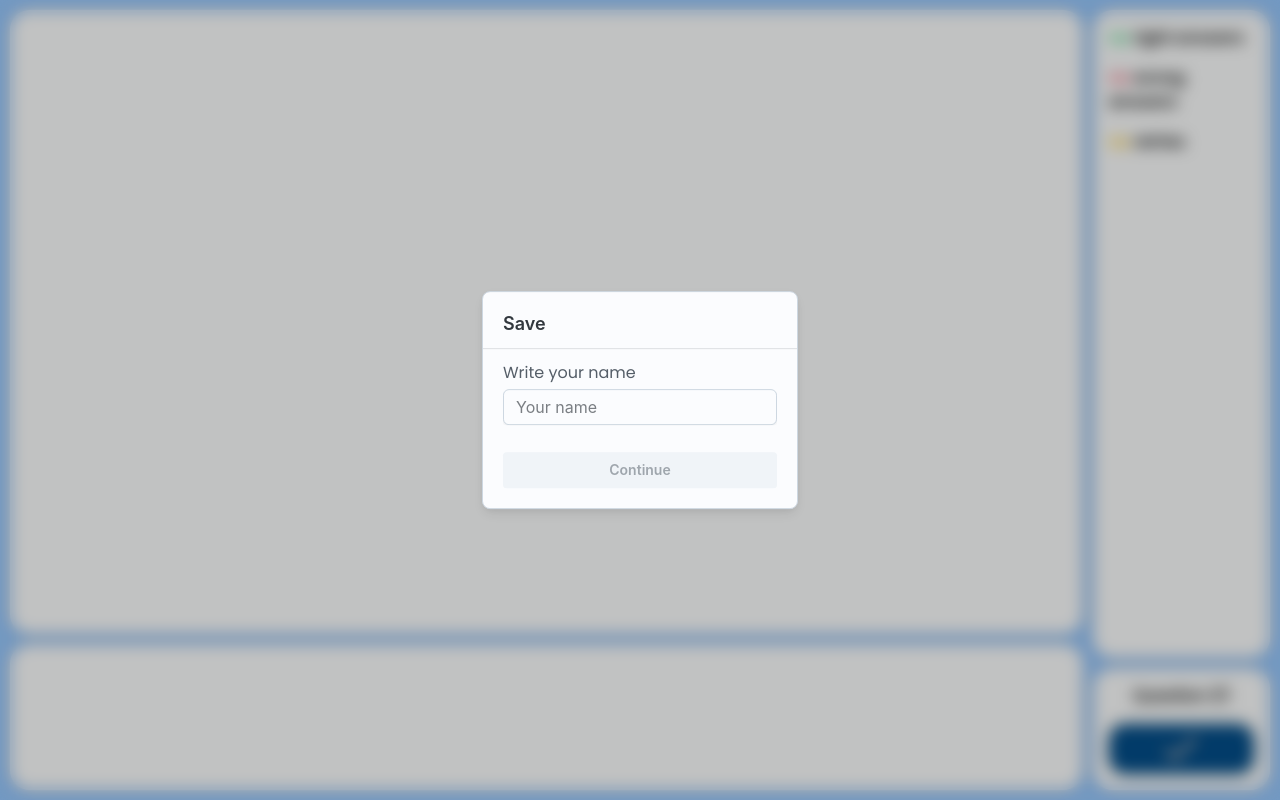
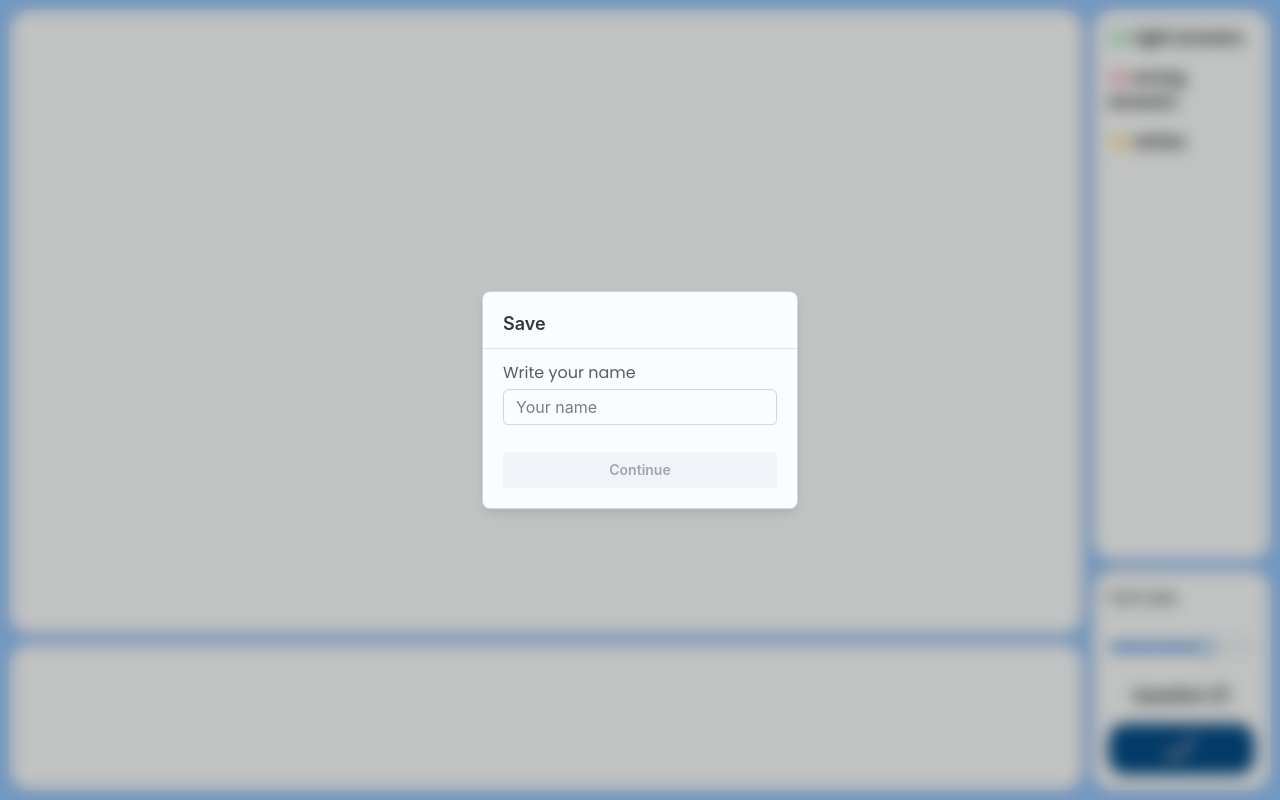
Before and after one commit to Karo8870/Sentensi, a Next.js app: page /play in a window 1280 px wide. Built offline with nearby package versions, Linux system fonts and the light colour scheme.

Commit message:
Added font size modifier on play mode

```diff
--- a/src/app/play/components/PlayContext.tsx
+++ b/src/app/play/components/PlayContext.tsx
@@ -33,6 +33,8 @@ interface PlayContextModel {
 	setWrong: Dispatch<SetStateAction<number>>;
 	retries: number;
 	setRetries: Dispatch<SetStateAction<number>>;
+	fontSize: number;
+	setFontSize: Dispatch<SetStateAction<number>>;
 
 	nextQuestion(): void;
 
@@ -63,6 +65,8 @@ export const PlayContextProvider = ({ children }: { children: ReactNode }) => {
 	const [right, setRight] = useState<number>(0);
 	const [wrong, setWrong] = useState<number>(0);
 	const [retries, setRetries] = useState<number>(0);
+
+	const [fontSize, setFontSize] = useState<number>(3);
 
 	const general = generalRef.current;
 
@@ -190,7 +194,9 @@ export const PlayContextProvider = ({ children }: { children: ReactNode }) => {
 				nextQuestion,
 				repeatQuestion,
 				answerQuestion,
-				beginRememberAndWrite
+				beginRememberAndWrite,
+				fontSize,
+				setFontSize
 			}}
 		>
 			{children}
--- a/src/app/play/components/PlayTextBox.tsx
+++ b/src/app/play/components/PlayTextBox.tsx
@@ -3,8 +3,15 @@ import { TextMakerTextBoxModel } from '@/components/TextMakerTextBoxModel';
 import { PlayContext } from '@/app/play/components/PlayContext';
 
 const TextMakerTextBox = () => {
-	const { selected, setSelected, updater, setUpdater, status, generalRef } =
-		useContext(PlayContext)!;
+	const {
+		selected,
+		setSelected,
+		updater,
+		setUpdater,
+		status,
+		generalRef,
+		fontSize
+	} = useContext(PlayContext)!;
 
 	const general = generalRef.current;
 
@@ -12,7 +19,7 @@ const TextMakerTextBox = () => {
 		<TextMakerTextBoxModel
 			setSelected={setSelected}
 			selected={selected}
-			fontSize={2}
+			fontSize={fontSize}
 			updater={updater}
 			setUpdater={setUpdater}
 			canEdit={status === 'solve' && general.type !== 'r|w'}
--- a/src/app/play/components/play-side-bar/NavigationSection.tsx
+++ b/src/app/play/components/play-side-bar/NavigationSection.tsx
@@ -8,6 +8,7 @@ import {
 import { useContext } from 'react';
 import { PlayContext } from '@/app/play/components/PlayContext';
 import SidebarSection from '@/components/SidebarSection';
+import { Slider } from '@mui/joy';
 
 export default () => {
 	const {
@@ -16,11 +17,32 @@ export default () => {
 		beginRememberAndWrite,
 		nextQuestion,
 		repeatQuestion,
-		answerQuestion
+		answerQuestion,
+		fontSize,
+		setFontSize
 	} = useContext(PlayContext)!;
+
+	const handleFontSize = (
+		_event: Event,
+		value: number | number[],
+		_activeThumb: number
+	) => {
+		setFontSize(value as number);
+	};
 
 	return (
 		<SidebarSection className='!grow-0'>
+			<p>Font size</p>
+			<Slider
+				className='grow'
+				onChange={handleFontSize}
+				value={fontSize}
+				min={1}
+				max={4}
+				step={1}
+				valueLabelDisplay='auto'
+				marks
+			/>
 			<p className='font-semibold text-center select-none'>
 				Question {generalRef.current.currentPage + 1}/
 				{generalRef.current.pages.length}
```
